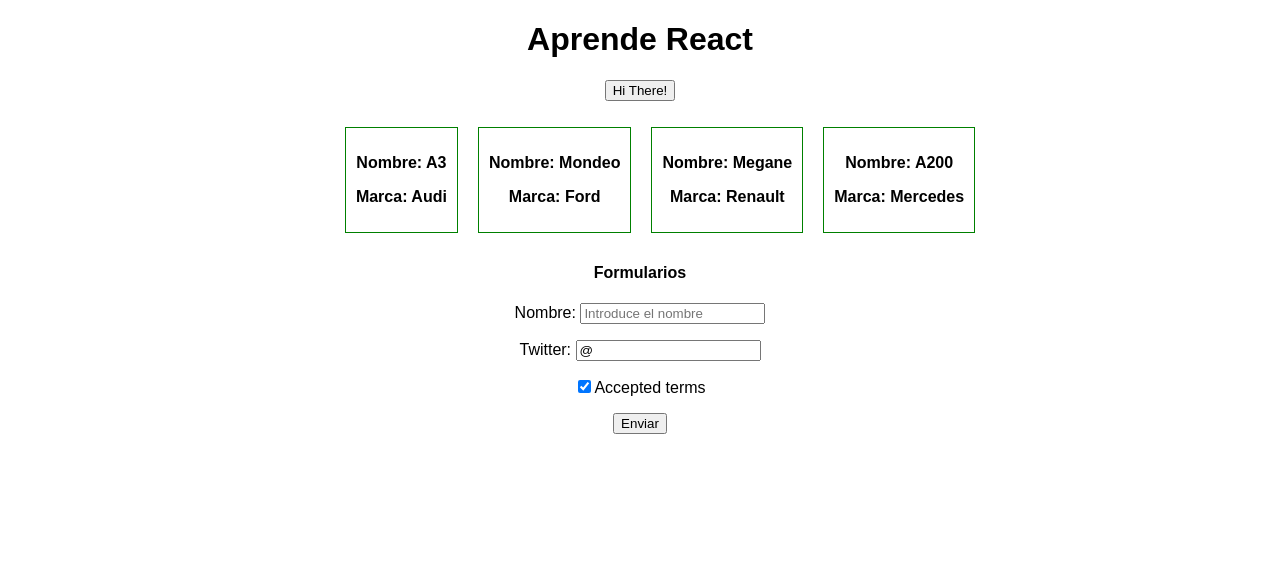
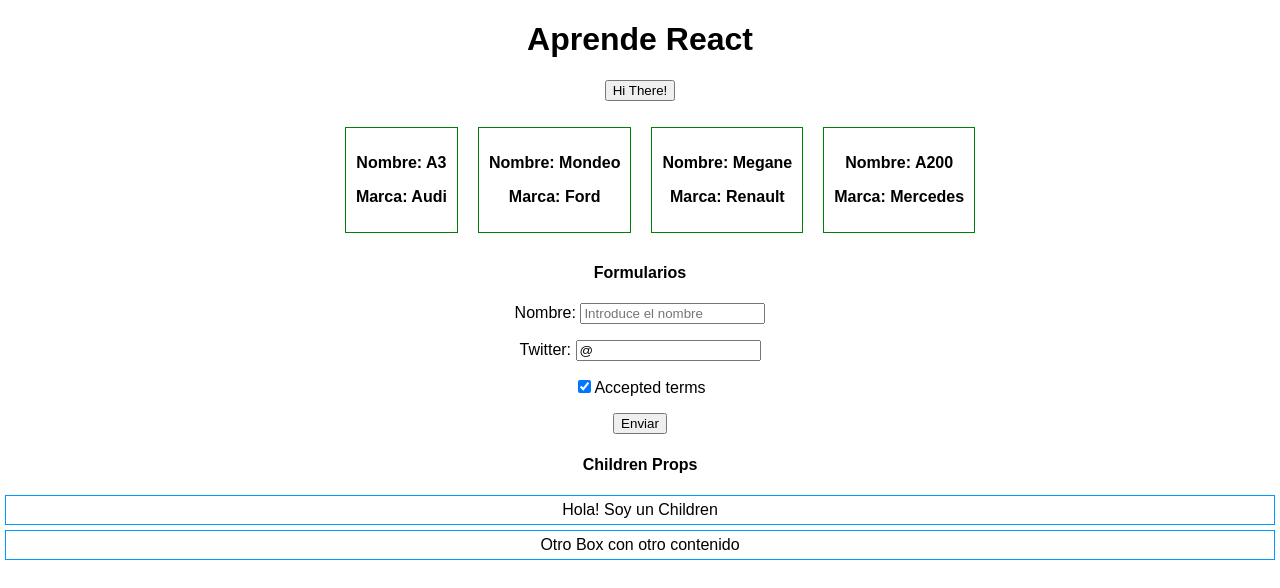
Before and after one commit to Pauliih/curso_react, a React (Create React App) app: page / in a window 1280 px wide. Shown: the top 588 px of the page. Built offline with nearby package versions, Linux system fonts and the light colour scheme.

Commit message:
layaout Children  props

```diff
--- a/src/App.js
+++ b/src/App.js
@@ -1,6 +1,7 @@
 import React, { Component } from 'react';
 import CarItem from './sections/lists';
 import Form from './sections/forms';
+import Box from './sections/childenProps';
 import cars from './data/cars.json';
 
 import './App.css';
@@ -34,6 +35,9 @@ class App extends Component {
           }
         </ul>
         <Form />
+        <h4>Children Props</h4>
+        <Box> Hola! Soy un Children</Box>
+        <Box> Otro Box con otro contenido</Box>
       </div>
     );
   }
--- /dev/null
+++ b/src/sections/childenProps.js
@@ -0,0 +1,13 @@
+import React, { Component } from 'react';
+
+export default class Box extends Component {
+  render() {
+    return (
+      <div style={{ border: '1px solid #09f',
+        margin: 5,
+        padding: 5}}>
+        {this.props.children}
+      </div>
+    );
+  }
+}
```
